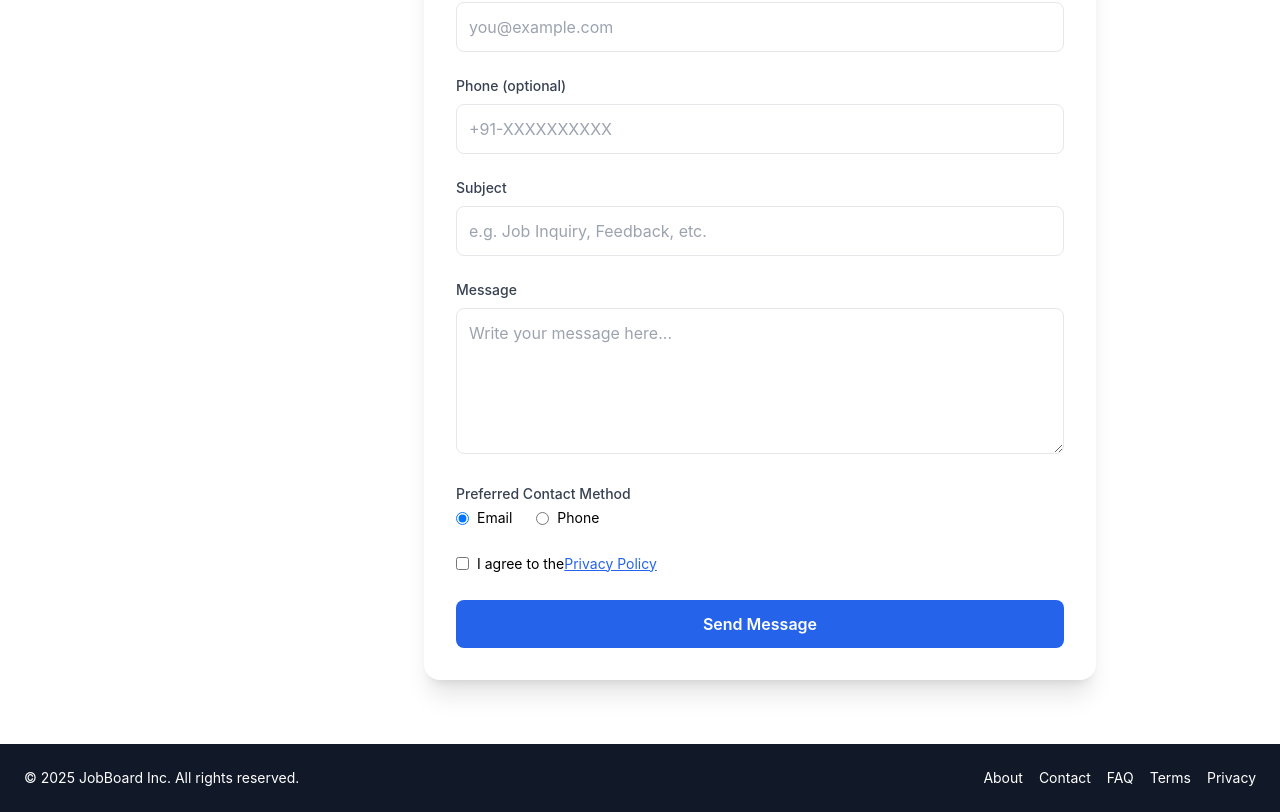
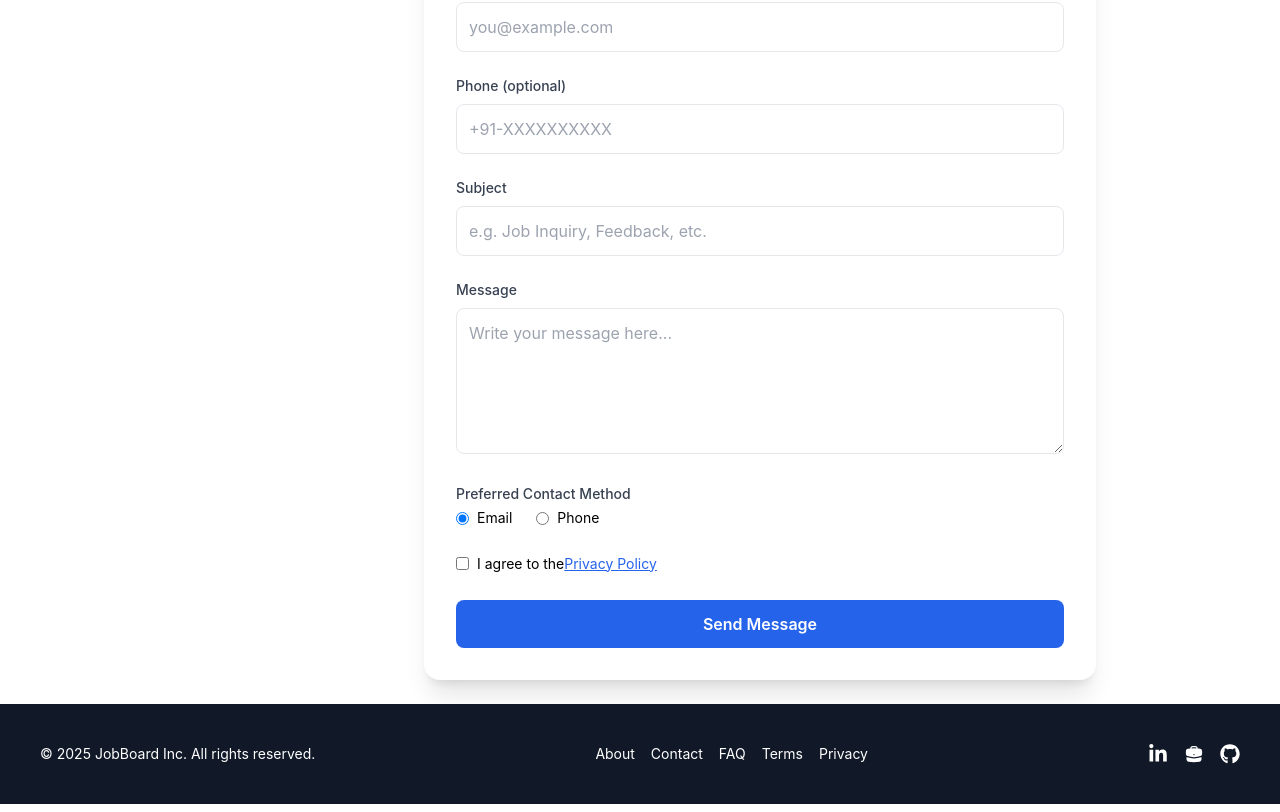
Before and after one commit to Sudharsen27/jobboard-frontend, a React (Create React App) app: page /contact in a window 1280 px wide. Shown: the part 348-1160 px from the top of the page. Built offline with nearby package versions, Linux system fonts and the light colour scheme; no server answers.

Commit message:
added footer social media links

```diff
--- a/package.json
+++ b/package.json
@@ -14,6 +14,7 @@
     "lucide-react": "^0.511.0",
     "react": "^19.1.0",
     "react-dom": "^19.1.0",
+    "react-icons": "^5.5.0",
     "react-router-dom": "^7.6.1",
     "react-scripts": "^5.0.1",
     "recharts": "^3.1.0",
--- a/src/components/Footer.js
+++ b/src/components/Footer.js
@@ -1,19 +1,76 @@
+// import React from 'react';
+// import { Link } from 'react-router-dom';
+
+// const Footer = () => {
+//   return (
+//     <footer className="bg-gray-900 text-white mt-10 p-6 text-center">
+//       <div className="flex flex-col md:flex-row md:justify-between items-center gap-4 md:gap-0 text-sm">
+//         <p className="text-center md:text-left">
+//           &copy; {new Date().getFullYear()} JobBoard Inc. All rights reserved.
+//         </p>
+//         <div className="flex flex-wrap justify-center md:justify-end gap-4">
+//           <Link to="/about" className="hover:text-gray-400">About</Link>
+//           <Link to="/contact" className="hover:text-gray-400">Contact</Link>
+//           <Link to="/faq" className="hover:text-gray-400">FAQ</Link>
+//           <Link to="/terms" className="hover:text-gray-400">Terms</Link>
+//           <Link to="/privacy" className="hover:text-gray-400">Privacy</Link>
+//         </div>
+//       </div>
+//     </footer>
+//   );
+// };
+
+// export default Footer;
+
 import React from 'react';
 import { Link } from 'react-router-dom';
+import { FaLinkedinIn, FaGithub } from 'react-icons/fa';
+import { HiBriefcase } from 'react-icons/hi2'; // For Naukri (generic briefcase icon)
 
 const Footer = () => {
   return (
-    <footer className="bg-gray-900 text-white mt-10 p-6 text-center">
-      <div className="flex flex-col md:flex-row md:justify-between items-center gap-4 md:gap-0 text-sm">
-        <p className="text-center md:text-left">
+    <footer className="bg-gray-900 text-white py-10 px-4 md:px-10">
+      <div className="max-w-screen-xl mx-auto flex flex-col md:flex-row justify-between items-center gap-6 md:gap-0">
+        <p className="text-center text-sm md:text-left">
           &copy; {new Date().getFullYear()} JobBoard Inc. All rights reserved.
         </p>
-        <div className="flex flex-wrap justify-center md:justify-end gap-4">
-          <Link to="/about" className="hover:text-gray-400">About</Link>
-          <Link to="/contact" className="hover:text-gray-400">Contact</Link>
-          <Link to="/faq" className="hover:text-gray-400">FAQ</Link>
-          <Link to="/terms" className="hover:text-gray-400">Terms</Link>
-          <Link to="/privacy" className="hover:text-gray-400">Privacy</Link>
+
+        <nav aria-label="Footer navigation" className="flex flex-wrap justify-center gap-4 text-sm">
+          <Link to="/about" className="hover:text-gray-400 transition-colors">About</Link>
+          <Link to="/contact" className="hover:text-gray-400 transition-colors">Contact</Link>
+          <Link to="/faq" className="hover:text-gray-400 transition-colors">FAQ</Link>
+          <Link to="/terms" className="hover:text-gray-400 transition-colors">Terms</Link>
+          <Link to="/privacy" className="hover:text-gray-400 transition-colors">Privacy</Link>
+        </nav>
+
+        <div className="flex gap-4">
+          <a
+            href="https://www.linkedin.com/in/sundar-lingam-8407a5221/"
+            target="_blank"
+            rel="noopener noreferrer"
+            aria-label="LinkedIn"
+            className="hover:text-gray-400 text-xl"
+          >
+            <FaLinkedinIn />
+          </a>
+          <a
+            href="https://drive.google.com/file/d/1jg21IsdVDaFc35FNfJ3vfdz0rgRbLXiS/view?usp=sharing"
+            target="_blank"
+            rel="noopener noreferrer"
+            aria-label="Naukri"
+            className="hover:text-gray-400 text-xl"
+          >
+            <HiBriefcase />
+          </a>
+          <a
+            href="https://github.com/Sudharsen27"
+            target="_blank"
+            rel="noopener noreferrer"
+            aria-label="GitHub"
+            className="hover:text-gray-400 text-xl"
+          >
+            <FaGithub />
+          </a>
         </div>
       </div>
     </footer>
```
Also changed, not shown: 1 other file (tests, documents, lock files or other folders).
